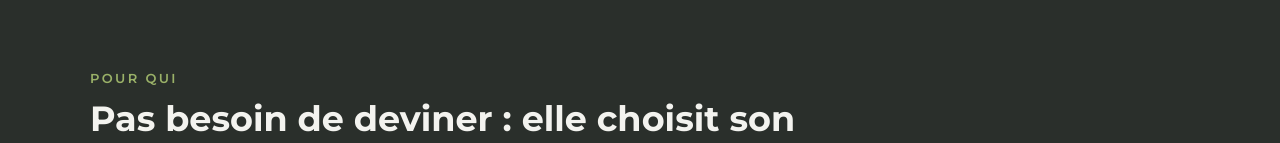
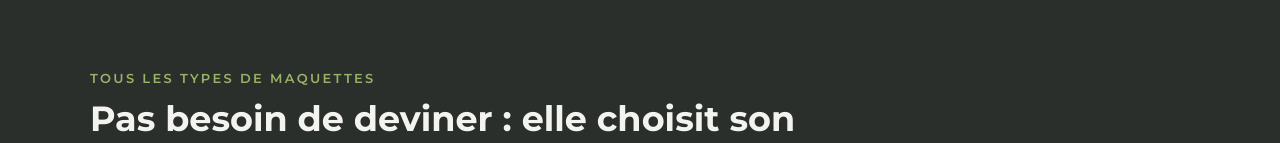
Before and after one commit to georama-ca/georama-outil, a plain HTML site: page carte-cadeau/index.html in a window 1280 px wide. Shown: the part 717-860 px from the top of the page. Drawn offline with Linux system fonts and the light colour scheme.

Commit message:
Page carte-cadeau v1.5 : surtitre « Tous les types de maquettes »
Co-Authored-By: Claude Fable 5.2 <noreply@anthropic.com>
Claude-Session: https://claude.ai/code/session_011SueEwWJd6zeR5wA6k6ukD

```diff
--- a/carte-cadeau/index.html
+++ b/carte-cadeau/index.html
@@ -5,7 +5,7 @@
 <meta name="viewport" content="width=device-width, initial-scale=1">
 <title>Carte-cadeau Georama : offrez son territoire en relief</title>
 <meta name="robots" content="noindex">
-<!-- Page carte-cadeau v1.4 (2026-11-17). Affichée dans la page Wix « Carte-cadeau » (iframe). Maquette : https://claude.ai/artifact/SJ4s8bBdwEAuwbXGSjjT2w -->
+<!-- Page carte-cadeau v1.5 (2026-11-17). Affichée dans la page Wix « Carte-cadeau » (iframe). Maquette : https://claude.ai/artifact/SJ4s8bBdwEAuwbXGSjjT2w -->
 <link rel="preconnect" href="https://fonts.googleapis.com">
 <link href="https://fonts.googleapis.com/css2?family=Montserrat:wght@400;500;600;700&display=swap" rel="stylesheet">
 <style>
@@ -68,7 +68,7 @@ body>div>section:last-of-type>div{width:100%;box-sizing:border-box}
 
   <!-- Pour qui -->
   <section style="max-width: 1200px; margin: 0 auto; padding: 80px 24px 32px;">
-    <p style="margin: 0 0 12px; font-size: 13px; line-height: 16px; font-weight: 600; letter-spacing: 0.18em; color: #9AB168;">POUR QUI</p>
+    <p style="margin: 0 0 12px; font-size: 13px; line-height: 16px; font-weight: 600; letter-spacing: 0.18em; color: #9AB168;">TOUS LES TYPES DE MAQUETTES</p>
     <h2 style="margin: 0 0 12px; font-size: clamp(28px, 4vw, 35px); line-height: 1.2; font-weight: 700; max-width: 760px;">Pas besoin de deviner : elle choisit son coin du Québec.</h2>
     <p style="margin: 0 0 40px; font-size: 16px; line-height: 26px; color: #B9BDB4; max-width: 680px;">Vous n'avez pas à connaître ses lots ni son lac préféré. N'importe quel lieu du Québec, qu'elle en soit propriétaire ou non.</p>
     <div style="display: grid; grid-template-columns: repeat(auto-fit, minmax(280px, 1fr)); gap: 24px;">
```
